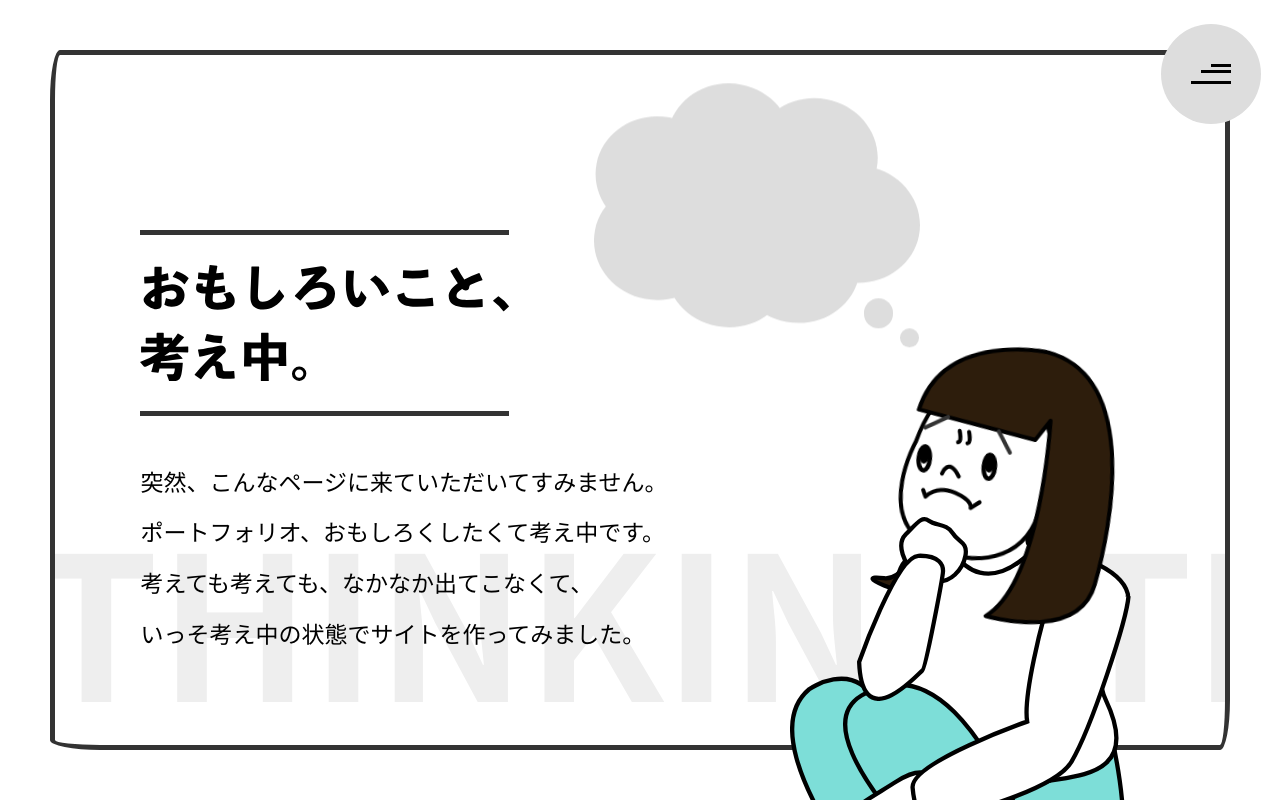
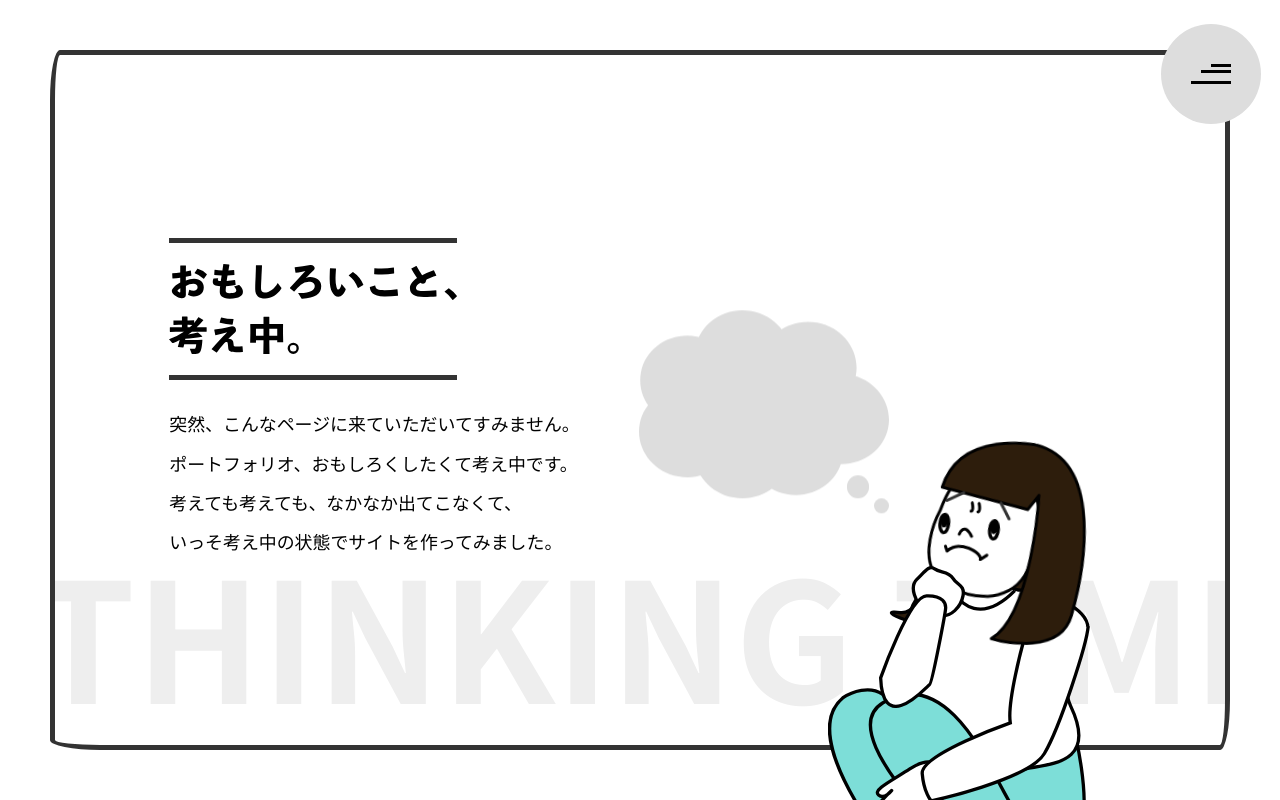
Before and after one commit to ryoccom/portfolio_old, a website: page public/index.html in a window 1280 px wide. Drawn offline with Linux system fonts and the light colour scheme.

Commit message:
2画面目　完成

```diff
--- a/asset_src/stylesheets/modules/_menu.scss
+++ b/asset_src/stylesheets/modules/_menu.scss
@@ -94,7 +94,7 @@
                 width: 100%;
                 height: calc(100% / 3);
                 background: rgba(0, 0, 0, .9);
-                top: 33.3%;
+                top: calc(100% / 3);
                 transform: translateX(100%);
                 transition: .2s;
                 transition-delay: .3s;
--- a/asset_src/stylesheets/modules/_ningen.scss
+++ b/asset_src/stylesheets/modules/_ningen.scss
@@ -2,19 +2,19 @@
 
 
 .ningen {
-    position: relative;
-    display: flex;
-    justify-content: flex-end;
+    position: absolute;
+    bottom: -30%;
+    right: 0;
 
     img {
         width: 100%;
     }
 
     &__body {
-        max-width: 350px;
-        margin-bottom: -280px;
-        width: 82%;
+
+        width: 57%;
         position: relative;
+       margin-left:40%;
 
         &__arm {
             position: absolute;
@@ -22,14 +22,12 @@
             right: 49%;
             top: 11%;
             z-index: 3;
-            max-width: 111px;
         }
 
         &__fukidashi {
             position: absolute;
-            top: -63%;
-            left: -56%;
-            max-width: 350px;
+            top: -45%;
+            left: -70%;
             width: 93%;
             display: flex;
             justify-content: center;
@@ -84,7 +82,7 @@
                     height: 100%;
 
                     li {
-                        font-size: 4rem;
+                        font-size: 2.8vw;
                         width: 0;
                         overflow: hidden;
                         display: inline-block;
@@ -101,9 +99,8 @@
     &__face {
         position: absolute;
         z-index: 1;
-        width: 47%;
-        top: -36%;
-        max-width: 218px;
+        width: 34%;
+        top: -17%;
         right: 5%;
         animation: face 3s cubic-bezier(.17, .67, .83, .67) infinite;
 
@@ -111,7 +108,7 @@
 
             &__open {
                 position: absolute;
-                max-width: 80px;
+
                 width: 38%;
                 top: 31%;
                 right: 53%;
@@ -127,7 +124,6 @@
 
             &__close {
                 position: absolute;
-                max-width: 80px;
                 width: 39%;
                 top: 35%;
                 right: 54%;
@@ -155,7 +151,7 @@
         ul {
             li {
                 position: absolute;
-                font-size: 2rem;
+                font-size: 1.3vw;
                 opacity: 0;
 
 
@@ -163,15 +159,15 @@
         }
 
         &__no1 {
-            top: -60%;
-            right: -2%;
+            top: -30%;
+            right: -3%;
             animation: fadeIn .5s cubic-bezier(.17, .67, .83, .67) forwards;
             animation-delay: 9s;
         }
 
         &__no2 {
             top: 10%;
-            right: 45%;
+            right: 50%;
             animation: fadeIn .5s cubic-bezier(.17, .67, .83, .67) forwards;
             animation-delay: 10s;
         }
--- a/asset_src/stylesheets/pages/_top.scss
+++ b/asset_src/stylesheets/pages/_top.scss
@@ -18,7 +18,6 @@
         height: 100%;
         display: flex;
         justify-content: center;
-        align-items: flex-end;
         &:before{
             content: "";
             position: absolute;
@@ -33,24 +32,21 @@
     }
 
     &__title{
-
-        margin-bottom: 1%;
+        display: flex;
+        justify-content: center;
+        flex-flow:column;
+        margin-right: 5%;
         h1{
             border-top: solid 5px #333;
             border-bottom: solid 5px #333;
-            padding: 30px 0;
-            max-width: 400px;
+            padding: 5% 0;
             position: relative;
             width: 70%;
         }
         &__text{
-            padding: 40px 0  80px;
+            padding: 6% 0 0;
             p{
-                @media (max-width: 1023px) {
-                    font-size: calc(1.6rem + ((1vw - 0.48rem) * 0.9894));
-                    min-height: 0vw;
-                }
-                font-size: 2.3rem;
+                font-size: 1.4vw;
                 font-weight: 500;
                 line-height: 2.2;
             }
@@ -59,6 +55,8 @@
     &__images{
         position: relative;
         width: 40%;
+        justify-content: flex-end;
+        flex-flow:column;
     }
 
     .thinking{
@@ -69,7 +67,7 @@
         white-space: nowrap;
         p{
             font-weight: 700;
-            font-size: 200px;
+            font-size: 13vw;
             color: #eee;
             line-height: 1;
             display: inline-block;
```
Also changed, not shown: public/css/style.css.
